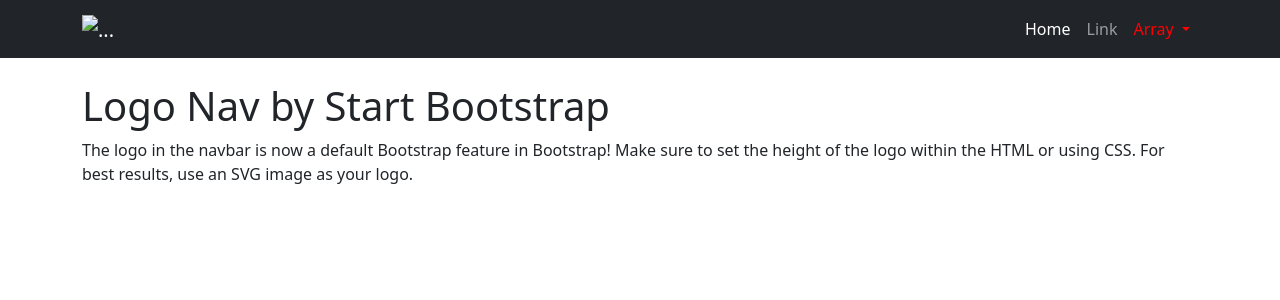
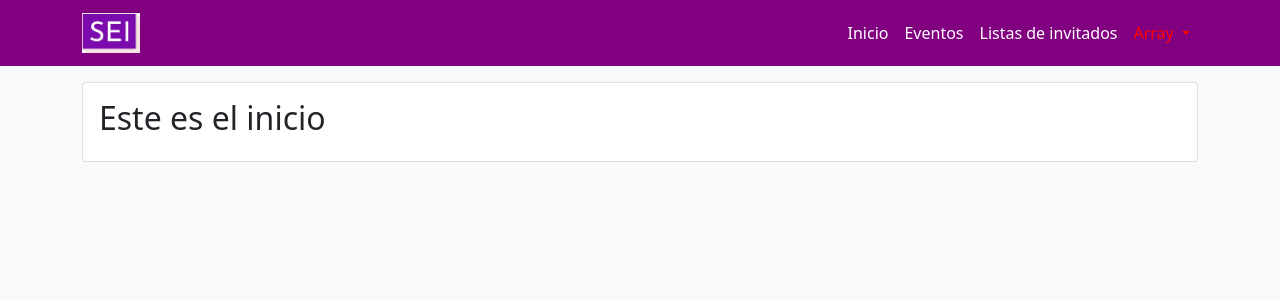
Before and after one commit to facultadautodidacta/sistemaEventosInvitados, a PHP site: page /modulos/inicio.php in a window 1280 px wide. Shown: the top 300 px of the page. Run offline with PHP 8.4, Linux system fonts and the light colour scheme; the visitor is signed in with stand-in values (Sample User, id 1); some libraries are stand-ins or nearby versions.

Commit message:
Maquetado de login, registro y menu

```diff
--- a/index.php
+++ b/index.php
@@ -8,6 +8,7 @@
     <!-- Bootstrap CSS -->
     <link href="https://cdn.jsdelivr.net/npm/bootstrap@5.0.2/dist/css/bootstrap.min.css" rel="stylesheet" integrity="sha384-EVSTQN3/azprG1Anm3QDgpJLIm9Nao0Yz1ztcQTwFspd3yD65VohhpuuCOmLASjC" crossorigin="anonymous">
     <link rel="stylesheet" href="public/css/login.css">
+    <link rel="stylesheet" href="public/css/estilos.css">
     <title>Login de usuario</title>
   </head>
   <body>
@@ -32,7 +33,7 @@
                   <label for="password">Password</label>
                 </div>
                 <div class="d-grid">
-                  <button class="btn btn-lg btn-primary btn-login text-uppercase fw-bold mb-2" type="submit">Entrar</button>
+                  <button class="btn btn-lg btn-purple btn-login text-uppercase fw-bold mb-2" type="submit">Entrar</button>
                   <div class="text-center">
                     <a class="small" href="registro.php">Registrate aqui!</a>
                   </div>
--- /dev/null
+++ b/modulos/footer.php
@@ -0,0 +1,4 @@
+<script src="https://cdn.jsdelivr.net/npm/bootstrap@5.0.2/dist/js/bootstrap.bundle.min.js" integrity="sha384-MrcW6ZMFYlzcLA8Nl+NtUVF0sA7MsXsP1UyJoMp4YLEuNSfAP+JcXn/tWtIaxVXM" crossorigin="anonymous"></script>
+
+</body>
+</html>
--- /dev/null
+++ b/modulos/header.php
@@ -0,0 +1,19 @@
+<?php session_start();
+  if (!isset($_SESSION['usuario'])) {
+    header("location:index.php");
+  }
+?>
+
+<!doctype html>
+<html lang="en">
+  <head>
+    <!-- Required meta tags -->
+    <meta charset="utf-8">
+    <meta name="viewport" content="width=device-width, initial-scale=1">
+
+    <!-- Bootstrap CSS -->
+    <link href="https://cdn.jsdelivr.net/npm/bootstrap@5.0.2/dist/css/bootstrap.min.css" rel="stylesheet" integrity="sha384-EVSTQN3/azprG1Anm3QDgpJLIm9Nao0Yz1ztcQTwFspd3yD65VohhpuuCOmLASjC" crossorigin="anonymous">
+    <link rel="stylesheet" href="../public/css/menu.css">
+    <title>SIE </title>
+  </head>
+  <body style="background-color: #f8f9fa;">
--- a/modulos/inicio.php
+++ b/modulos/inicio.php
@@ -1,60 +1,22 @@
-<?php session_start();
-  if (!isset($_SESSION['usuario'])) {
-    header("location:index.php");
-  }
+<?php
+  include "header.php";
+  include "menu.php";
 ?>
 
-<!doctype html>
-<html lang="en">
-  <head>
-    <!-- Required meta tags -->
-    <meta charset="utf-8">
-    <meta name="viewport" content="width=device-width, initial-scale=1">
-
-    <!-- Bootstrap CSS -->
-    <link href="https://cdn.jsdelivr.net/npm/bootstrap@5.0.2/dist/css/bootstrap.min.css" rel="stylesheet" integrity="sha384-EVSTQN3/azprG1Anm3QDgpJLIm9Nao0Yz1ztcQTwFspd3yD65VohhpuuCOmLASjC" crossorigin="anonymous">
-
-    <title>Inicio </title>
-  </head>
-  <body>
-
-  <nav class="navbar navbar-expand-lg navbar-dark bg-dark static-top">
-  <div class="container">
-    <a class="navbar-brand" href="#">
-      <img src="https://placeholder.pics/svg/150x50/888888/EEE/Logo" alt="..." height="36">
-    </a>
-    <button class="navbar-toggler" type="button" data-bs-toggle="collapse" data-bs-target="#navbarSupportedContent" aria-controls="navbarSupportedContent" aria-expanded="false" aria-label="Toggle navigation">
-      <span class="navbar-toggler-icon"></span>
-    </button>
-    <div class="collapse navbar-collapse" id="navbarSupportedContent">
-      <ul class="navbar-nav ms-auto">
-        <li class="nav-item">
-          <a class="nav-link active" aria-current="page" href="#">Home</a>
-        </li>
-        <li class="nav-item">
-          <a class="nav-link" href="#">Link</a>
-        </li>
-        <li class="nav-item dropdown">
-          <a style="color:red" class="nav-link dropdown-toggle" href="#" id="navbarDropdown" role="button" data-bs-toggle="dropdown" aria-expanded="false">
-            <?php echo $_SESSION['usuario']; ?>
-          </a>
-          <ul class="dropdown-menu dropdown-menu-end" aria-labelledby="navbarDropdown">
-            <li><a class="dropdown-item" href="../servidor/login/logout.php">Salir del sistema</a></li>
-          </ul>
-        </li>
-      </ul>
-    </div>
-  </div>
-</nav>
 
 <!-- Page Content -->
 <div class="container">
-  <h1 class="mt-4">Logo Nav by Start Bootstrap</h1>
-  <p>The logo in the navbar is now a default Bootstrap feature in Bootstrap! Make sure to set the height
-    of the logo within the HTML or using CSS. For best results, use an SVG image as your logo.</p>
+  <div class="row">
+    <div class="col">
+      <div class="card mt-3">
+        <div class="card-body">
+          <h2>Este es el inicio</h2>
+        </div>
+      </div>
+    </div>
+  </div>
 </div>
 
-    <script src="https://cdn.jsdelivr.net/npm/bootstrap@5.0.2/dist/js/bootstrap.bundle.min.js" integrity="sha384-MrcW6ZMFYlzcLA8Nl+NtUVF0sA7MsXsP1UyJoMp4YLEuNSfAP+JcXn/tWtIaxVXM" crossorigin="anonymous"></script>
-
-  </body>
-</html>
+<?php
+  include "footer.php";
+?>
--- /dev/null
+++ b/modulos/menu.php
@@ -0,0 +1,31 @@
+<nav class="navbar navbar-expand-lg navbar-light fondoNavbar  static-top">
+  <div class="container">
+    <a class="navbar-brand" href="#">
+      <img src="../public/img/logo.png" alt="..." height="40">
+    </a>
+    <button class="navbar-toggler" type="button" data-bs-toggle="collapse" data-bs-target="#navbarSupportedContent" aria-controls="navbarSupportedContent" aria-expanded="false" aria-label="Toggle navigation">
+      <span class="navbar-toggler-icon"></span>
+    </button>
+    <div class="collapse navbar-collapse" id="navbarSupportedContent">
+      <ul class="navbar-nav ms-auto">
+        <li class="nav-item">
+          <a class="nav-link active colorLetra" aria-current="page" href="#">Inicio</a>
+        </li>
+        <li class="nav-item">
+          <a class="nav-link active colorLetra" href="#">Eventos</a>
+        </li>
+        <li class="nav-item">
+          <a class="nav-link active colorLetra" href="#">Listas de invitados</a>
+        </li>
+        <li class="nav-item dropdown">
+          <a style="color:red" class="nav-link dropdown-toggle" href="#" id="navbarDropdown" role="button" data-bs-toggle="dropdown" aria-expanded="false">
+            <?php echo $_SESSION['usuario']; ?>
+          </a>
+          <ul class="dropdown-menu dropdown-menu-end" aria-labelledby="navbarDropdown">
+            <li><a class="dropdown-item" href="../servidor/login/logout.php">Salir del sistema</a></li>
+          </ul>
+        </li>
+      </ul>
+    </div>
+  </div>
+</nav>
--- a/public/css/login.css
+++ b/public/css/login.css
@@ -3,7 +3,7 @@
   }
 
   .bg-image {
-    background-image: url('https://source.unsplash.com/WEQbe2jBg40/600x1200');
+    background-image: url('../img/login.jpg');
     background-size: cover;
     background-position: center;
   }
--- /dev/null
+++ b/public/css/menu.css
@@ -0,0 +1,6 @@
+.fondoNavbar {
+    background-color: #800080;
+  }
+.colorLetra {
+    color: white !important;
+  }
--- a/registro.php
+++ b/registro.php
@@ -8,6 +8,7 @@
     <!-- Bootstrap CSS -->
     <link href="https://cdn.jsdelivr.net/npm/bootstrap@5.0.2/dist/css/bootstrap.min.css" rel="stylesheet" integrity="sha384-EVSTQN3/azprG1Anm3QDgpJLIm9Nao0Yz1ztcQTwFspd3yD65VohhpuuCOmLASjC" crossorigin="anonymous">
     <link rel="stylesheet" href="public/css/registro.css">
+    <link rel="stylesheet" href="public/css/estilos.css">
     <title>Registro de usuario</title>
   </head>
   <body>
@@ -35,7 +36,7 @@
                 <label for="password">Password</label>
               </div>
               <div class="d-grid mb-2">
-                <button class="btn btn-lg btn-primary btn-login fw-bold text-uppercase" type="submit">Registrar</button>
+                <button class="btn btn-lg btn-purple btn-login fw-bold text-uppercase" type="submit">Registrar</button>
               </div>
 
               <a class="d-block text-center mt-2 small" href="index.php">Si tienes una cuenta, entra!</a>
```
Also changed, not shown: public/css/estilos.css (added, +11 -0 lines), public/css/registro.css (+4 -4 lines), public/img/login.jpg (added), public/img/logo.png (added), public/img/registro.jpg (added).
